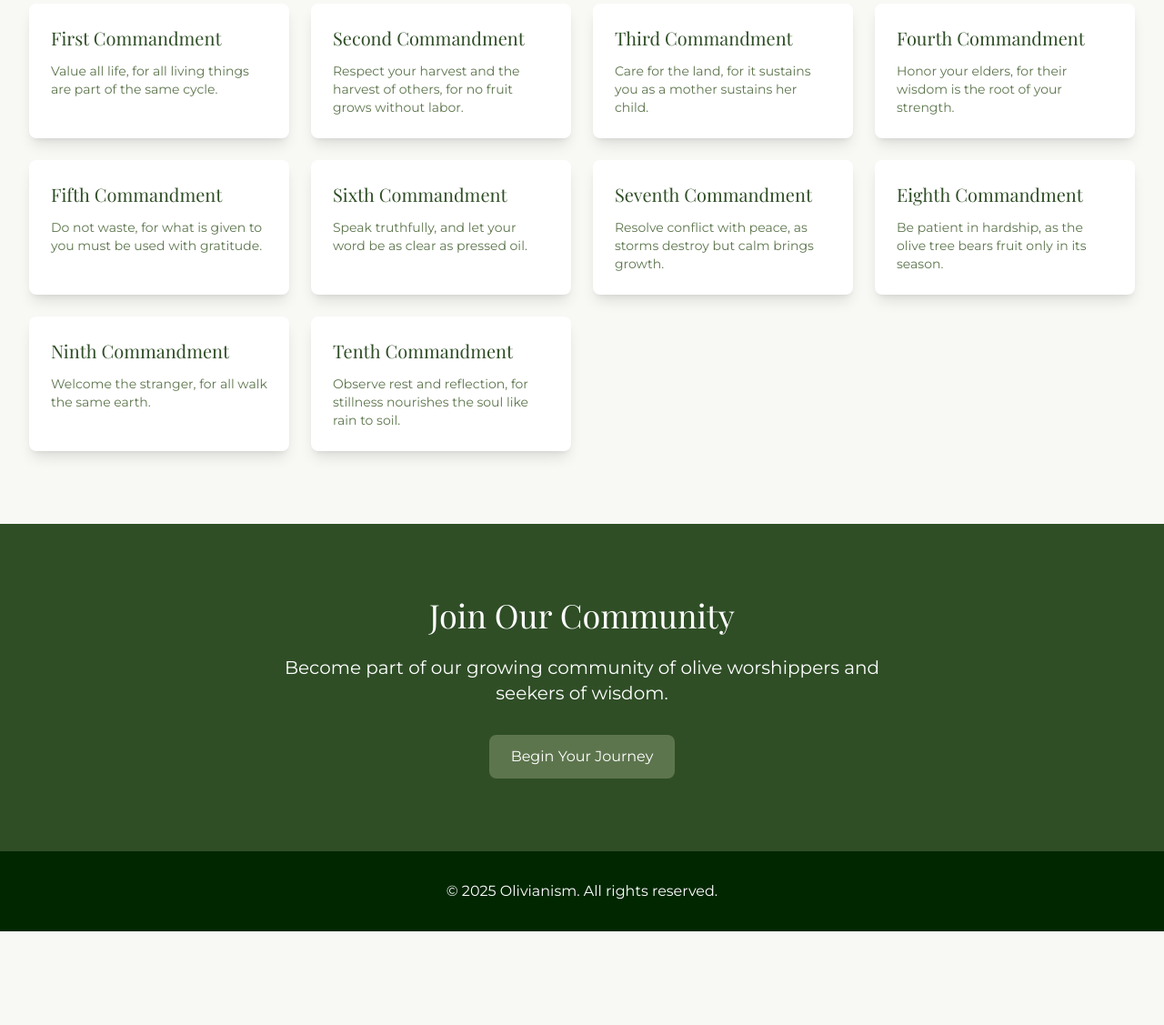
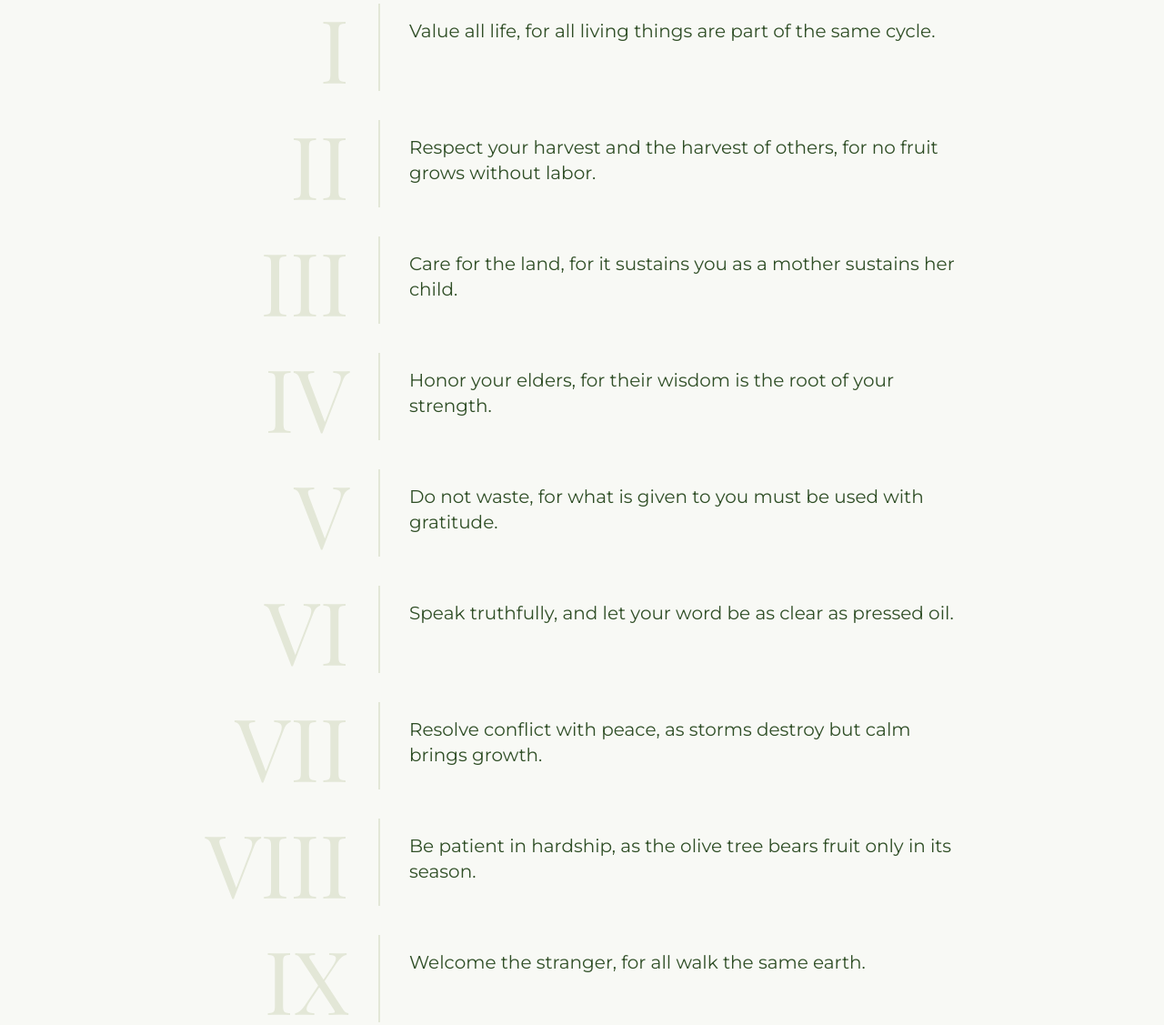
Before and after one commit to cshjsc/olivianism, a website: page index.html in a window 1280 px wide. Shown: the part 1280-2407 px from the top of the page at 91% size. Before the commit the page ends 2304 px from the top, so only its background shows below. Drawn offline with nearby package versions, Linux system fonts and the light colour scheme; files that its build step writes are made by us from their sources.

Commit message:
list commandments

```diff
--- a/index.html
+++ b/index.html
@@ -38,48 +38,68 @@
     </section>
 
     <section id="commandments" class="py-20 bg-olive-50">
-        <div class="container">
+        <div class="container max-w-4xl">
             <h2 class="text-4xl font-playfair text-olive-800 mb-12 text-center">The Sacred Commandments</h2>
-            <div class="grid grid-cols-1 sm:grid-cols-2 lg:grid-cols-3 xl:grid-cols-4 gap-6">
-                <div class="commandment-card bg-white p-6 rounded-lg shadow-lg transition-all duration-300 hover:transform hover:scale-105 hover:shadow-xl h-full">
-                    <h3 class="text-xl font-playfair text-olive-800 mb-3">First Commandment</h3>
-                    <p class="text-olive-700 text-sm">Value all life, for all living things are part of the same cycle.</p>
+            <div class="space-y-8">
+                <div class="flex items-start">
+                    <div class="text-8xl font-playfair text-olive-200 w-[12rem] text-right pr-8">I</div>
+                    <div class="border-l-2 border-olive-200 pl-8 py-4 min-h-[6rem] flex-1">
+                        <p class="text-xl text-olive-800">Value all life, for all living things are part of the same cycle.</p>
+                    </div>
                 </div>
-                <div class="commandment-card bg-white p-6 rounded-lg shadow-lg transition-all duration-300 hover:transform hover:scale-105 hover:shadow-xl h-full">
-                    <h3 class="text-xl font-playfair text-olive-800 mb-3">Second Commandment</h3>
-                    <p class="text-olive-700 text-sm">Respect your harvest and the harvest of others, for no fruit grows without labor.</p>
+                <div class="flex items-start">
+                    <div class="text-8xl font-playfair text-olive-200 w-[12rem] text-right pr-8">II</div>
+                    <div class="border-l-2 border-olive-200 pl-8 py-4 min-h-[6rem] flex-1">
+                        <p class="text-xl text-olive-800">Respect your harvest and the harvest of others, for no fruit grows without labor.</p>
+                    </div>
                 </div>
-                <div class="commandment-card bg-white p-6 rounded-lg shadow-lg transition-all duration-300 hover:transform hover:scale-105 hover:shadow-xl h-full">
-                    <h3 class="text-xl font-playfair text-olive-800 mb-3">Third Commandment</h3>
-                    <p class="text-olive-700 text-sm">Care for the land, for it sustains you as a mother sustains her child.</p>
+                <div class="flex items-start">
+                    <div class="text-8xl font-playfair text-olive-200 w-[12rem] text-right pr-8">III</div>
+                    <div class="border-l-2 border-olive-200 pl-8 py-4 min-h-[6rem] flex-1">
+                        <p class="text-xl text-olive-800">Care for the land, for it sustains you as a mother sustains her child.</p>
+                    </div>
                 </div>
-                <div class="commandment-card bg-white p-6 rounded-lg shadow-lg transition-all duration-300 hover:transform hover:scale-105 hover:shadow-xl h-full">
-                    <h3 class="text-xl font-playfair text-olive-800 mb-3">Fourth Commandment</h3>
-                    <p class="text-olive-700 text-sm">Honor your elders, for their wisdom is the root of your strength.</p>
+                <div class="flex items-start">
+                    <div class="text-8xl font-playfair text-olive-200 w-[12rem] text-right pr-8">IV</div>
+                    <div class="border-l-2 border-olive-200 pl-8 py-4 min-h-[6rem] flex-1">
+                        <p class="text-xl text-olive-800">Honor your elders, for their wisdom is the root of your strength.</p>
+                    </div>
                 </div>
-                <div class="commandment-card bg-white p-6 rounded-lg shadow-lg transition-all duration-300 hover:transform hover:scale-105 hover:shadow-xl h-full">
-                    <h3 class="text-xl font-playfair text-olive-800 mb-3">Fifth Commandment</h3>
-                    <p class="text-olive-700 text-sm">Do not waste, for what is given to you must be used with gratitude.</p>
+                <div class="flex items-start">
+                    <div class="text-8xl font-playfair text-olive-200 w-[12rem] text-right pr-8">V</div>
+                    <div class="border-l-2 border-olive-200 pl-8 py-4 min-h-[6rem] flex-1">
+                        <p class="text-xl text-olive-800">Do not waste, for what is given to you must be used with gratitude.</p>
+                    </div>
                 </div>
-                <div class="commandment-card bg-white p-6 rounded-lg shadow-lg transition-all duration-300 hover:transform hover:scale-105 hover:shadow-xl h-full">
-                    <h3 class="text-xl font-playfair text-olive-800 mb-3">Sixth Commandment</h3>
-                    <p class="text-olive-700 text-sm">Speak truthfully, and let your word be as clear as pressed oil.</p>
+                <div class="flex items-start">
+                    <div class="text-8xl font-playfair text-olive-200 w-[12rem] text-right pr-8">VI</div>
+                    <div class="border-l-2 border-olive-200 pl-8 py-4 min-h-[6rem] flex-1">
+                        <p class="text-xl text-olive-800">Speak truthfully, and let your word be as clear as pressed oil.</p>
+                    </div>
                 </div>
-                <div class="commandment-card bg-white p-6 rounded-lg shadow-lg transition-all duration-300 hover:transform hover:scale-105 hover:shadow-xl h-full">
-                    <h3 class="text-xl font-playfair text-olive-800 mb-3">Seventh Commandment</h3>
-                    <p class="text-olive-700 text-sm">Resolve conflict with peace, as storms destroy but calm brings growth.</p>
+                <div class="flex items-start">
+                    <div class="text-8xl font-playfair text-olive-200 w-[12rem] text-right pr-8">VII</div>
+                    <div class="border-l-2 border-olive-200 pl-8 py-4 min-h-[6rem] flex-1">
+                        <p class="text-xl text-olive-800">Resolve conflict with peace, as storms destroy but calm brings growth.</p>
+                    </div>
                 </div>
-                <div class="commandment-card bg-white p-6 rounded-lg shadow-lg transition-all duration-300 hover:transform hover:scale-105 hover:shadow-xl h-full">
-                    <h3 class="text-xl font-playfair text-olive-800 mb-3">Eighth Commandment</h3>
-                    <p class="text-olive-700 text-sm">Be patient in hardship, as the olive tree bears fruit only in its season.</p>
+                <div class="flex items-start">
+                    <div class="text-8xl font-playfair text-olive-200 w-[12rem] text-right pr-8">VIII</div>
+                    <div class="border-l-2 border-olive-200 pl-8 py-4 min-h-[6rem] flex-1">
+                        <p class="text-xl text-olive-800">Be patient in hardship, as the olive tree bears fruit only in its season.</p>
+                    </div>
                 </div>
-                <div class="commandment-card bg-white p-6 rounded-lg shadow-lg transition-all duration-300 hover:transform hover:scale-105 hover:shadow-xl h-full">
-                    <h3 class="text-xl font-playfair text-olive-800 mb-3">Ninth Commandment</h3>
-                    <p class="text-olive-700 text-sm">Welcome the stranger, for all walk the same earth.</p>
+                <div class="flex items-start">
+                    <div class="text-8xl font-playfair text-olive-200 w-[12rem] text-right pr-8">IX</div>
+                    <div class="border-l-2 border-olive-200 pl-8 py-4 min-h-[6rem] flex-1">
+                        <p class="text-xl text-olive-800">Welcome the stranger, for all walk the same earth.</p>
+                    </div>
                 </div>
-                <div class="commandment-card bg-white p-6 rounded-lg shadow-lg transition-all duration-300 hover:transform hover:scale-105 hover:shadow-xl h-full">
-                    <h3 class="text-xl font-playfair text-olive-800 mb-3">Tenth Commandment</h3>
-                    <p class="text-olive-700 text-sm">Observe rest and reflection, for stillness nourishes the soul like rain to soil.</p>
+                <div class="flex items-start">
+                    <div class="text-8xl font-playfair text-olive-200 w-[12rem] text-right pr-8">X</div>
+                    <div class="border-l-2 border-olive-200 pl-8 py-4 min-h-[6rem] flex-1">
+                        <p class="text-xl text-olive-800">Observe rest and reflection, for stillness nourishes the soul like rain to soil.</p>
+                    </div>
                 </div>
             </div>
         </div>
@@ -97,7 +117,7 @@
 
     <footer class="py-8 bg-olive-900 text-white">
         <div class="container text-center">
-            <p>&copy; 2025 Olivianism. All rights reserved.</p>
+            <p>&copy; 2024 Olivianism. All rights reserved.</p>
         </div>
     </footer>
 </body>
```
